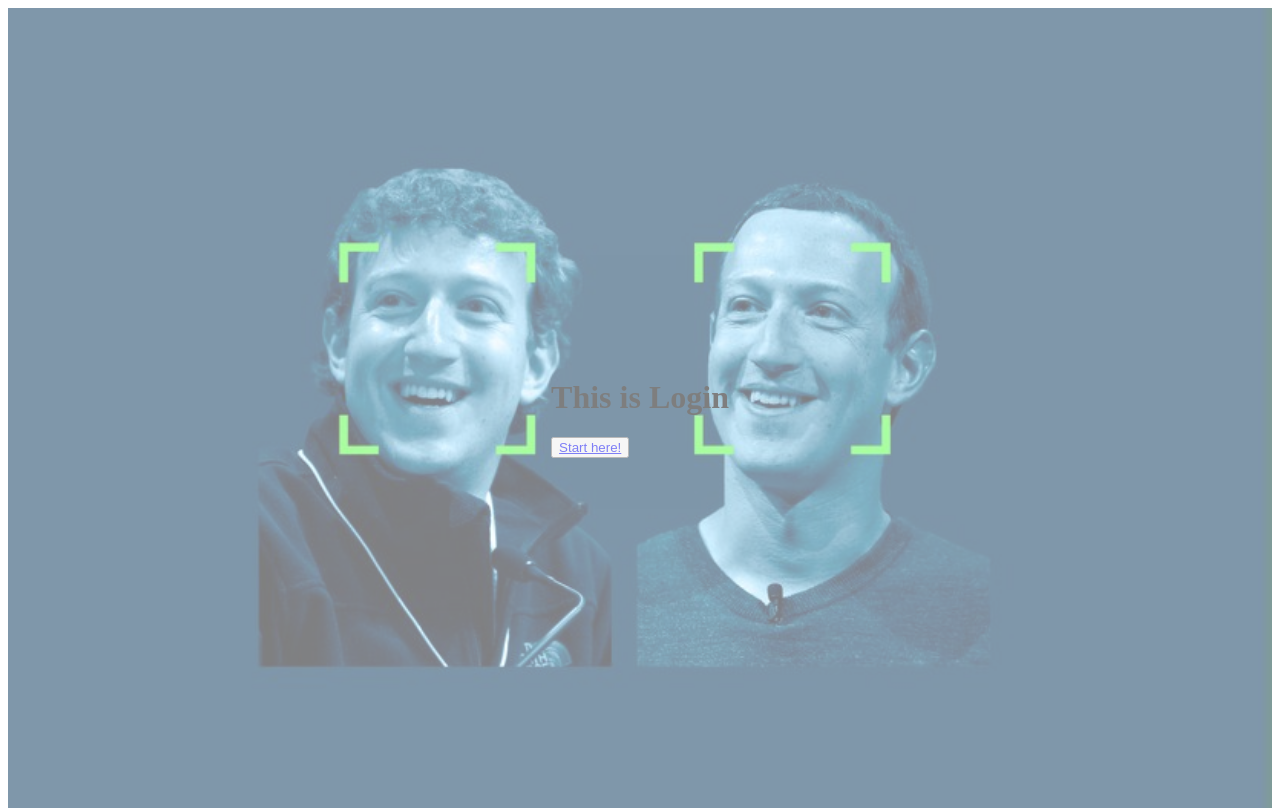
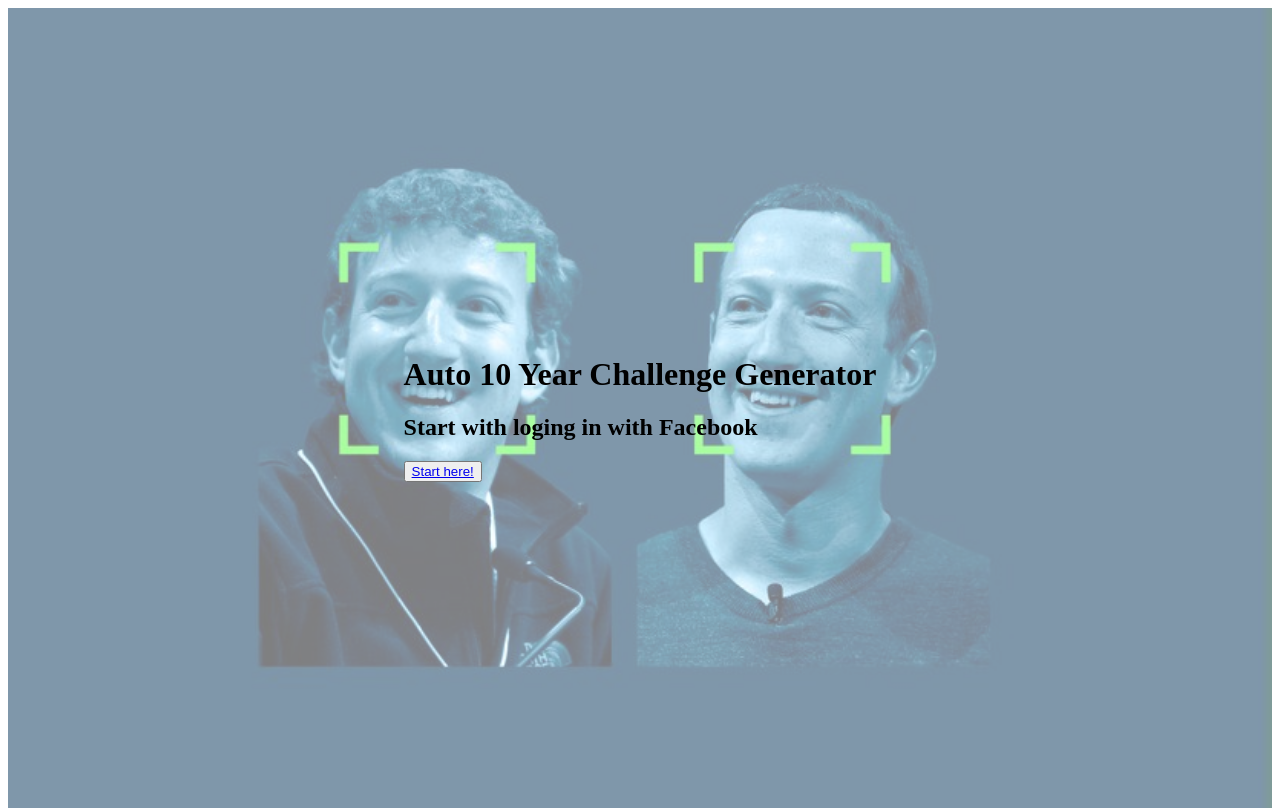
Before and after one commit to mustafadane/10yearChallengeGenerator, a React app: page / in a window 1280 px wide. Built offline with nearby package versions, Linux system fonts and the light colour scheme.

Commit message:
background opacity fixed

```diff
--- a/client/Login.js
+++ b/client/Login.js
@@ -10,7 +10,8 @@
     render() {
         return (
             <div>
-                <h1>This is Login</h1>
+                <h1>Auto 10 Year Challenge Generator</h1>
+                <h2>Start with loging in with Facebook</h2>
                 <button><a href='/auth/login'>Start here!</a></button>
             </div>
         )
--- a/client/app.js
+++ b/client/app.js
@@ -14,6 +14,7 @@
     render() {
         return (
             <div className='container'>
+                <div className='bg'></div>
                     <Switch>
                         <Route exact path='/' component={Login} />
                         <Route path='/gen' component={Generator} />
--- a/public/style.css
+++ b/public/style.css
@@ -7,11 +7,23 @@
     justify-content: center;
     height: 100vh;
     width: auto;
+    position: relative;
+    align-items: center;
+    z-index: 1;
+}
 
-    align-items: center;
+.bg {
+    position: absolute;
     background-image: url('Zuck-vs-Zuck.jpg');
     background-position: center;
     background-repeat: no-repeat;
     background-size: cover;
     opacity: 0.5;
+    top: 0;
+    bottom: 0;
+    left: 0;
+    right: 0;
+    width: 100%;
+    height: 100%;
+    z-index: -1;
 }
--- a/server/index.js
+++ b/server/index.js
@@ -36,7 +36,11 @@
 app.get('/token', (req, res, next) => {
   try {
     console.log(req.session)
-    res.send(req.session.passport.user)
+    if(req.session.passport){
+      res.send(req.session.passport.user)
+    } else {
+      res.send(null)
+    }
   } catch (err) {
     next(err)
   }
```
